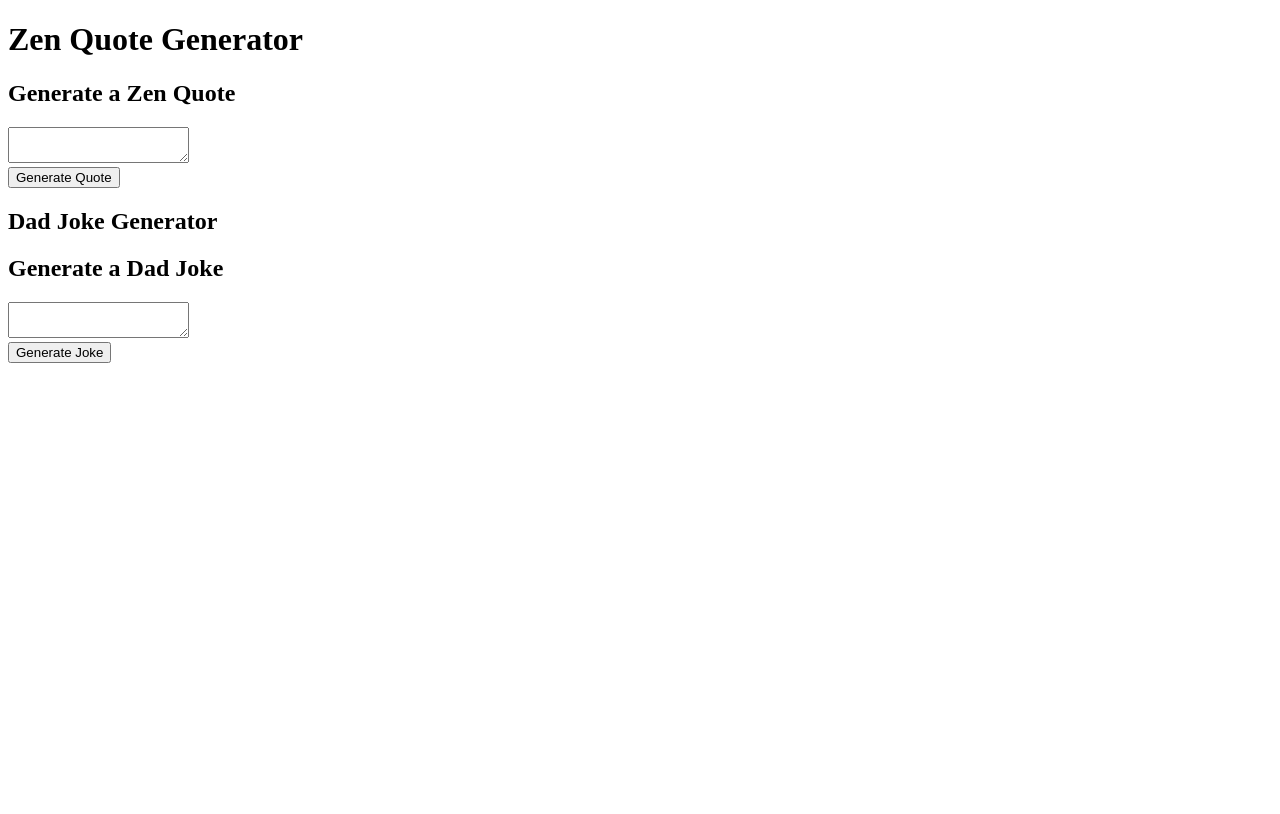
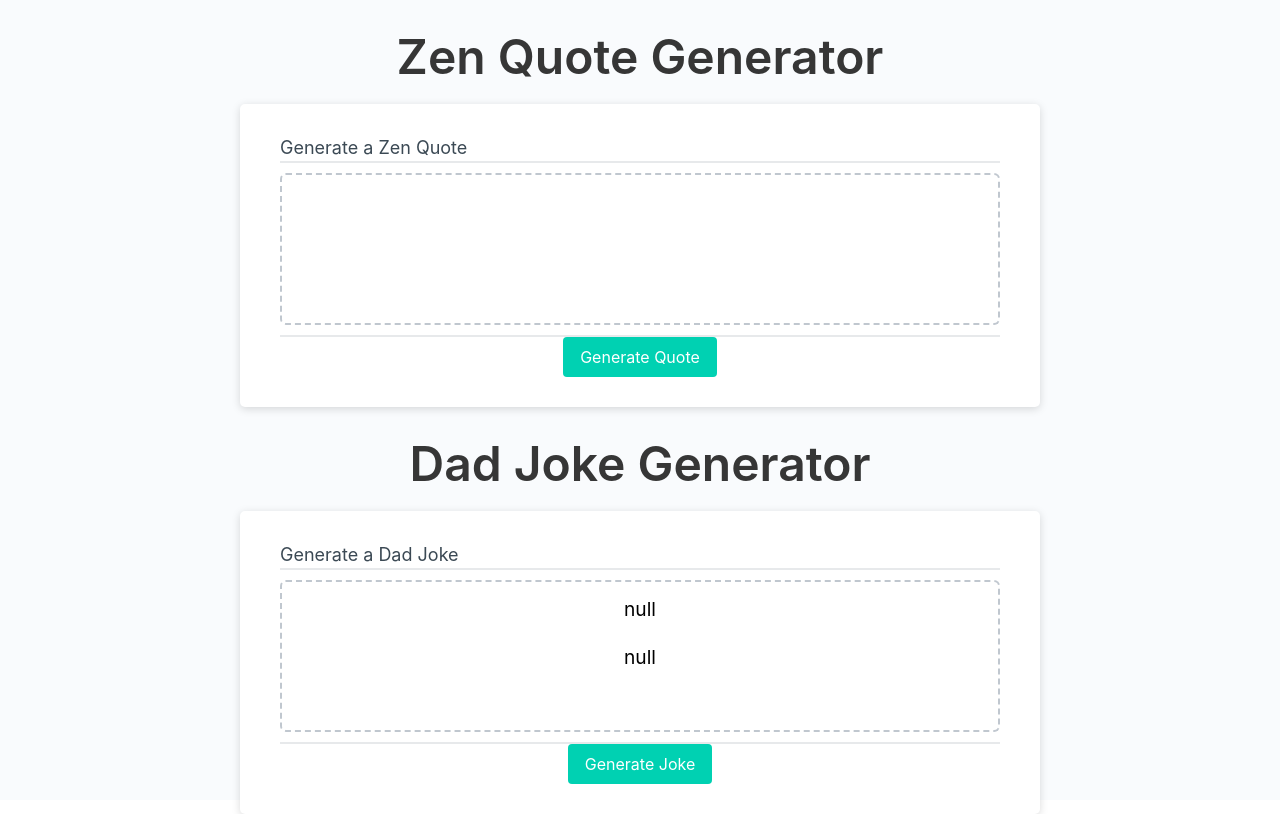
Before and after one commit to DevinDevelopment/grandpaLou, a plain HTML site: page index.html in a window 1280 px wide. Drawn offline with nearby package versions, Linux system fonts and the light colour scheme; files that its build step writes are made by us from their sources.

Commit message:
Add files via upload

```diff
--- a/assests/css/style.css
+++ b/assests/css/style.css
@@ -0,0 +1,238 @@
+*,
+*::before,
+*::after {
+  box-sizing: border-box;
+}
+
+html,
+body,
+.wrapper7 {
+  height: 100%;
+  margin: 0;
+  padding: 0;
+}
+
+body {
+  font-family: sans-serif;
+  background-color: #f9fbfd;
+}
+
+.wrapper7 {
+  padding-top: 30px;
+  padding-left: 20px;
+  padding-right: 20px;
+}
+
+header {
+  text-align: center;
+  padding: 20px;
+  padding-top: 0px;
+  color: hsl(206, 17%, 28%);
+}
+
+.card7 {
+  background-color: hsl(0, 0%, 100%);
+  border-radius: 5px;
+  border-width: 1px;
+  box-shadow: rgba(0, 0, 0, 0.15) 0px 2px 8px 0px;
+  color: hsl(206, 17%, 28%);
+  font-size: 18px;
+  margin: 0 auto;
+  max-width: 800px;
+  padding: 30px 40px;
+}
+
+.card-header7::after {
+  content: " ";
+  display: block;
+  width: 100%;
+  background: #e7e9eb;
+  height: 2px;
+}
+
+.card-body7 {
+  min-height: 100px;
+}
+
+.card-footer7 {
+  text-align: center;
+}
+
+.card-footer7::before {
+  content: " ";
+  display: block;
+  width: 100%;
+  background: #e7e9eb;
+  height: 2px;
+}
+
+.card-footer7::after {
+  content: " ";
+  display: block;
+  clear: both;
+}
+
+.btn {
+  border: none;
+  background-color: hsl(360, 91%, 36%);
+  border-radius: 25px;
+  box-shadow: rgba(0, 0, 0, 0.1) 0px 1px 6px 0px rgba(0, 0, 0, 0.2) 0px 1px 1px
+    0px;
+  color: hsl(0, 0%, 100%);
+  display: inline-block;
+  font-size: 22px;
+  line-height: 22px;
+  margin: 16px 16px 16px 20px;
+  padding: 14px 34px;
+  text-align: center;
+  cursor: pointer;
+}
+
+button[disabled] {
+  cursor: default;
+  background: #c0c7cf;
+}
+
+.float-right {
+  float: right;
+}
+
+#quotes {
+  -webkit-appearance: none;
+  -moz-appearance: none;
+  appearance: none;
+  border: none;
+  display: block;
+  width: 100%;
+  padding-top: 15px;
+  padding-left: 15px;
+  padding-right: 15px;
+  padding-bottom: 85px;
+  font-size: 1.2rem;
+  text-align: center;
+  margin-top: 10px;
+  margin-bottom: 10px;
+  border: 2px dashed #c0c7cf;
+  border-radius: 6px;
+  resize: none;
+  overflow: hidden;
+}
+
+.wrapper2 {
+  padding-top: 30px;
+  padding-left: 20px;
+  padding-right: 20px;
+}
+
+.second {
+  text-align: center;
+  padding: 20px;
+  padding-top: 0px;
+  color: hsl(206, 17%, 28%);
+}
+
+.card2 {
+  background-color: hsl(0, 0%, 100%);
+  border-radius: 5px;
+  border-width: 1px;
+  box-shadow: rgba(0, 0, 0, 0.15) 0px 2px 8px 0px;
+  color: hsl(206, 17%, 28%);
+  font-size: 18px;
+  margin: 0 auto;
+  max-width: 800px;
+  padding: 30px 40px;
+}
+
+.card-header2::after {
+  content: " ";
+  display: block;
+  width: 100%;
+  background: #e7e9eb;
+  height: 2px;
+}
+
+.card-body2 {
+  min-height: 100px;
+}
+
+.card-footer2 {
+  text-align: center;
+}
+
+.card-footer2::before {
+  content: " ";
+  display: block;
+  width: 100%;
+  background: #e7e9eb;
+  height: 2px;
+}
+
+.card-footer2::after {
+  content: " ";
+  display: block;
+  clear: both;
+}
+
+.btn2 {
+  border: none;
+  background-color: hsl(360, 91%, 36%);
+  border-radius: 25px;
+  box-shadow: rgba(0, 0, 0, 0.1) 0px 1px 6px 0px rgba(0, 0, 0, 0.2) 0px 1px 1px
+    0px;
+  color: hsl(0, 0%, 100%);
+  display: inline-block;
+  font-size: 22px;
+  line-height: 22px;
+  margin: 16px 16px 16px 20px;
+  padding: 14px 34px;
+  text-align: center;
+  cursor: pointer;
+}
+
+button2[disabled] {
+  cursor: default;
+  background: #c0c7cf;
+}
+
+.float-right {
+  float: right;
+}
+
+#jokes {
+  -webkit-appearance: none;
+  -moz-appearance: none;
+  appearance: none;
+  border: none;
+  display: block;
+  width: 100%;
+  padding-top: 15px;
+  padding-left: 15px;
+  padding-right: 15px;
+  padding-bottom: 85px;
+  font-size: 1.2rem;
+  text-align: center;
+  margin-top: 10px;
+  margin-bottom: 10px;
+  border: 2px dashed #c0c7cf;
+  border-radius: 6px;
+  resize: none;
+  overflow: hidden;
+}
+
+@media (max-width: 690px) {
+  .btn {
+    font-size: 1rem;
+    margin: 16px 0px 0px 0px;
+    padding: 10px 15px;
+  }
+
+  #password {
+    font-size: 1rem;
+  }
+}
+
+@media (max-width: 500px) {
+  .btn {
+    font-size: 0.8rem;
+  }
+}
--- a/assests/js/script.js
+++ b/assests/js/script.js
@@ -0,0 +1,67 @@
+var generateJokeButton = document.querySelector("#generateJoke");
+var generateQuoteButton = document.querySelector("#generateQuote");
+
+var jokeLocation = document.querySelector("#jokes");
+var quoteLocation = document.querySelector("#quotes");
+
+async function getJokesAPI() {
+  const url = "https://dad-jokes.p.rapidapi.com/random/joke";
+  const options = {
+    method: "GET",
+    headers: {
+      "content-type": "application/octet-stream",
+      "X-RapidAPI-Key": "5dfde6aa4amsh622098f611b181cp1a3319jsnb5045d2ad2c8",
+      "X-RapidAPI-Host": "dad-jokes.p.rapidapi.com",
+    },
+  };
+
+  try {
+    const response = await fetch(url, options);
+    var result = await response.text();
+    result = JSON.parse(result);
+
+    jokeLocation.textContent = result.body[0].setup + "\n \n" + result.body[0].punchline;
+    localStorage.setItem("setup", result.body[0].setup);
+    localStorage.setItem("punchline", result.body[0].punchline);
+  } catch (error) {
+    console.error(error);
+  }
+}
+
+// function getQuoteAPI() {
+//     var requestUrl = 'https://api.api-ninjas.com/v1/quotes?category=happiness';
+
+//     fetch(requestUrl,{
+//         method: 'GET',
+//         headers: { 'X-Api-Key': 'zpxm0YnRmFaQ0qflfS0fOoTEUVsAgeeZ2UQXoR5b'},
+//         contentType: 'application/json',
+//         mode: 'no-cors',
+//     })
+//       .then(function (data) {
+//         console.log(data);
+//         // quoteLocation.textContent = (data);
+//         // localStorage.setItem("Quote", data);
+//     });
+// }
+
+async function getQuoteAPI() {
+  fetch("https://type.fit/api/quotes/")
+    .then(function (response) {
+      return response.json();
+    })
+    .then(function (data) {
+      var randomIndex = Math.floor(Math.random() * data.length);
+      console.log(data[randomIndex].text);
+      quoteLocation.textContent = data[randomIndex].text;
+      localStorage.setItem("Quote", data[randomIndex].text);
+    });
+}
+
+var pastJokeSetup = localStorage.getItem("setup");
+var pastJokePunchline = localStorage.getItem("punchline");
+jokeLocation.textContent = pastJokeSetup + "\n \n" + pastJokePunchline;
+generateJokeButton.addEventListener("click", getJokesAPI);
+
+var Quote = localStorage.getItem("Quote");
+quoteLocation.textContent = Quote;
+generateQuoteButton.addEventListener("click", getQuoteAPI);
--- a/index.html
+++ b/index.html
@@ -5,37 +5,39 @@
     <meta name="viewport" content="width=device-width, initial-scale=1.0" />
     <meta http-equiv="X-UA-Compatible" content="ie=edge" />
     <title>Feel Good</title>
-    <link rel="stylesheet" href="style.css" />
+    <link rel="stylesheet" href="./assests/css/style.css" />
+    <link rel="stylesheet" href="https://cdn.jsdelivr.net/npm/bulma@0.9.4/css/bulma.min.css">
+    <link rel="stylesheet" href="https://cdnjs.cloudflare.com/ajax/libs/font-awesome/6.4.0/css/all.min.css">
   </head>
   <body>
-    <div class="wrapper">
+    <section>
+        <div class="wrapper7">
           <header>
-        <h1>Zen Quote Generator</h1>
+            <h1 class="title is-1">Zen Quote Generator</h1>
           </header>
-      <div class="card">
-        <div class="card-header">
+          <div class="card7">
+            <div class="card-header7">
               <h2>Generate a Zen Quote</h2>
             </div>
-        <div class="card-body">
+            <div class="card-body7">
               <textarea
                 readonly
-            id="password"
+                id="quotes"
                 placeholder=""
                 aria-label="Generated Quote"
               ></textarea>
             </div>
-        <div class="card-footer">
-          <button id="generate" class="btn">Generate Quote</button>
+            <div class="card-footer7">
+              <button id="generateQuote" class="button is-primary">Generate Quote</button>
             </div>
           </div>
         </div>
-
-
+    </section>
 
     <section>
       <div class="wrapper2">
         <header>
-          <h1>Dad Joke Generator</h1>
+          <h1 class="title is-1">Dad Joke Generator</h1>
         </header>
         <div class="card2">
           <div class="card-header2">
@@ -44,17 +46,17 @@
           <div class="card-body2">
             <textarea
               readonly
-              id="password"
+              id="jokes"
               placeholder=""
               aria-label="Generated Joke"
             ></textarea>
           </div>
           <div class="card-footer2">
-            <button id="generate" class="btn2">Generate Joke</button>
+            <button id="generateJoke" class="button is-primary">Generate Joke</button>
           </div>
         </div>
       </div>
     </section>
-    <script src="script.js"></script>
+    <script src="./assests/js/script.js"></script>
   </body>
 </html>
```
Lines whose indentation alone changed are shown as unchanged.
